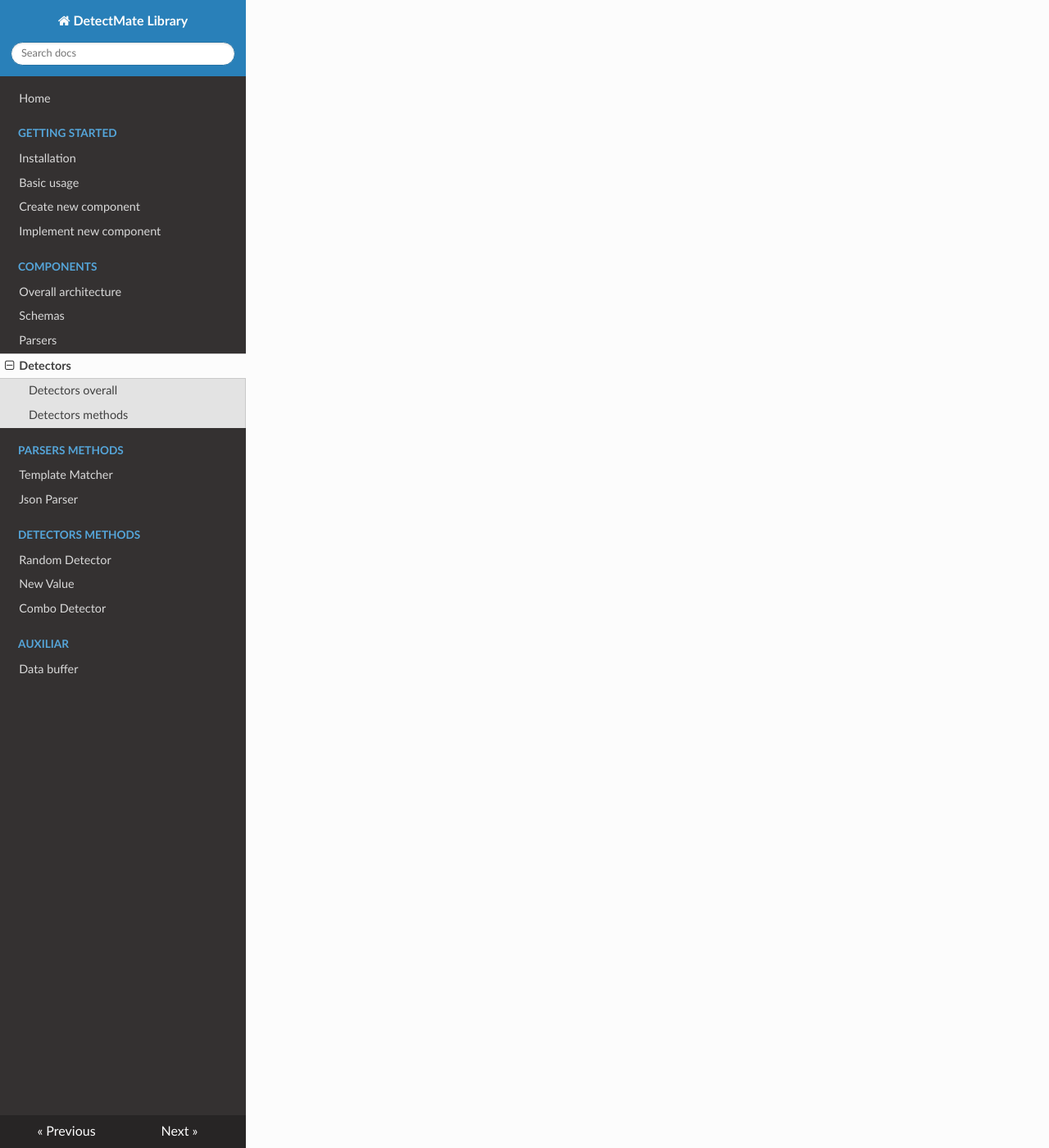
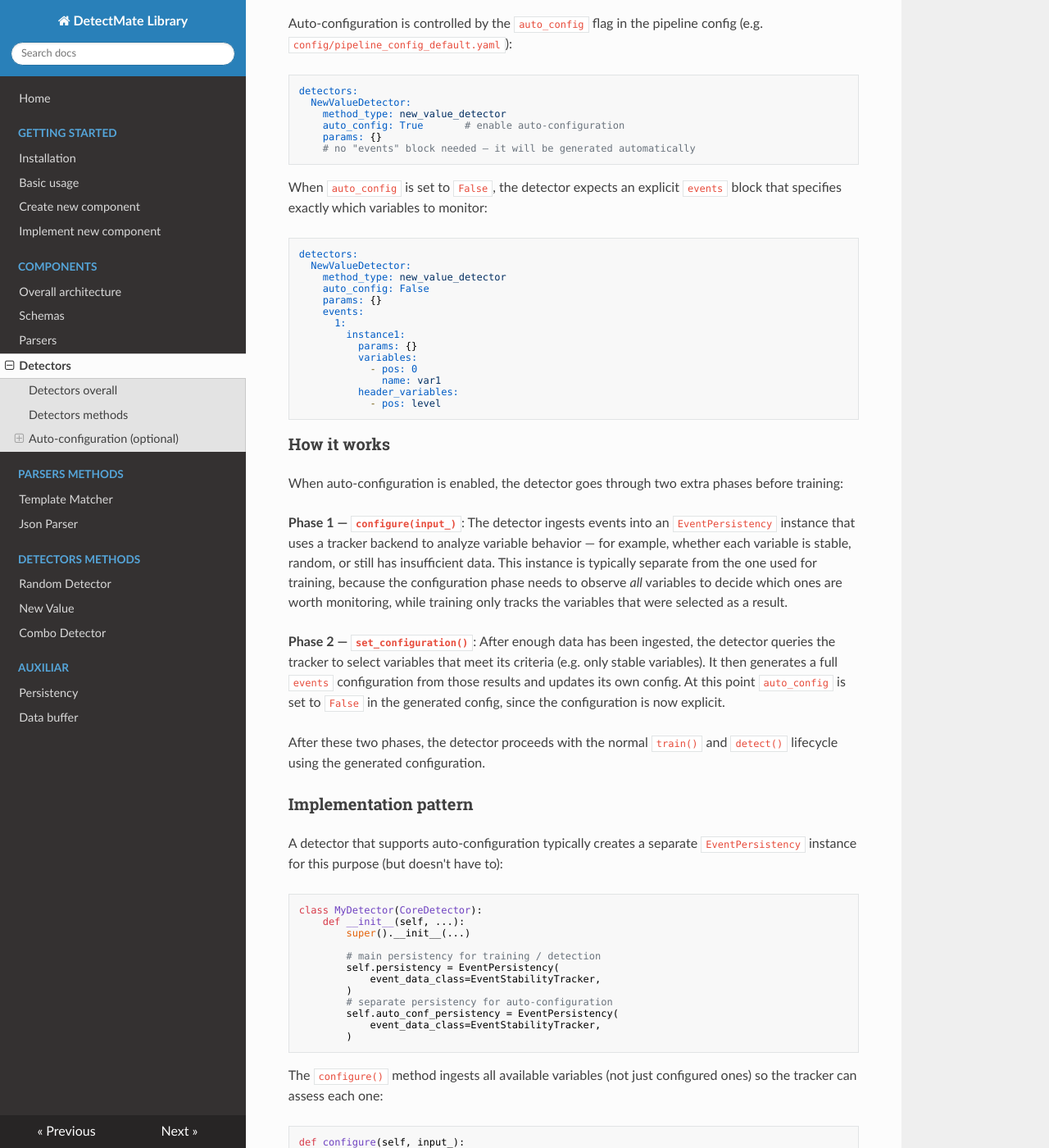
Before and after one commit to ait-detectmate/DetectMateLibrary, an MkDocs documentation site: the page built from docs/detectors.md, in a window 1280 px wide and 1400 px high, scrolled down 1949 px. Shown: the whole window at 82% size. Built offline with MkDocs 1.6.1, drawn with Linux system fonts in a browser that asks for light colours; nearby versions of some CDN libraries; some of the changed text lies outside the part shown.

Commit message:
add docs for persistency and auto-config

````diff
--- a/docs/detectors.md
+++ b/docs/detectors.md
@@ -91,4 +91,111 @@ List of detectors:
 * [New Value](detectors/new_value.md): Detect new values in the variables in the logs.
 * [Combo Detector](detectors/combo.md): Detect new combination of variables in the logs.
 
+
+## Auto-configuration (optional)
+
+Detectors can optionally support **auto-configuration** — a process where the detector automatically discovers which variables are worth monitoring, instead of requiring the user to specify them manually.
+
+### Enabling auto-configuration
+
+Auto-configuration is controlled by the `auto_config` flag in the pipeline config (e.g. `config/pipeline_config_default.yaml`):
+
+```yaml
+detectors:
+  NewValueDetector:
+    method_type: new_value_detector
+    auto_config: True       # enable auto-configuration
+    params: {}
+    # no "events" block needed — it will be generated automatically
+```
+
+When `auto_config` is set to `False`, the detector expects an explicit `events` block that specifies exactly which variables to monitor:
+
+```yaml
+detectors:
+  NewValueDetector:
+    method_type: new_value_detector
+    auto_config: False
+    params: {}
+    events:
+      1:
+        instance1:
+          params: {}
+          variables:
+            - pos: 0
+              name: var1
+          header_variables:
+            - pos: level
+```
+
+### How it works
+
+When auto-configuration is enabled, the detector goes through two extra phases before training:
+
+**Phase 1 — `configure(input_)`**: The detector ingests events into an `EventPersistency` instance that uses a tracker backend to analyze variable behavior — for example, whether each variable is stable, random, or still has insufficient data. This instance is typically separate from the one used for training, because the configuration phase needs to observe *all* variables to decide which ones are worth monitoring, while training only tracks the variables that were selected as a result.
+
+**Phase 2 — `set_configuration()`**: After enough data has been ingested, the detector queries the tracker to select variables that meet its criteria (e.g. only stable variables). It then generates a full `events` configuration from those results and updates its own config. At this point `auto_config` is set to `False` in the generated config, since the configuration is now explicit.
+
+After these two phases, the detector proceeds with the normal `train()` and `detect()` lifecycle using the generated configuration.
+
+### Implementation pattern
+
+A detector that supports auto-configuration typically creates a separate `EventPersistency` instance for this purpose (but doesn't have to):
+
+```python
+class MyDetector(CoreDetector):
+    def __init__(self, ...):
+        super().__init__(...)
+
+        # main persistency for training / detection
+        self.persistency = EventPersistency(
+            event_data_class=EventStabilityTracker,
+        )
+        # separate persistency for auto-configuration
+        self.auto_conf_persistency = EventPersistency(
+            event_data_class=EventStabilityTracker,
+        )
+```
+
+The `configure()` method ingests all available variables (not just configured ones) so the tracker can assess each one:
+
+```python
+def configure(self, input_):
+    self.auto_conf_persistency.ingest_event(
+        event_id=input_["EventID"],
+        event_template=input_["template"],
+        variables=input_["variables"],
+        named_variables=input_["logFormatVariables"],
+    )
+```
+
+The `set_configuration()` method queries the tracker results and generates the final config:
+
+```python
+def set_configuration(self):
+    variables = {}
+    for event_id, tracker in self.auto_conf_persistency.get_events_data().items():
+        stable_vars = tracker.get_variables_by_classification("STABLE")
+        variables[event_id] = stable_vars
+
+    config_dict = generate_detector_config(
+        variable_selection=variables,
+        detector_name=self.name,
+        method_type=self.config.method_type,
+    )
+    self.config = MyDetectorConfig.from_dict(config_dict, self.name)
+```
+
+### Full lifecycle with auto-configuration
+
+```python
+1. configure(input_)         # call for each event in the dataset
+2. set_configuration()       # finalize which variables to monitor
+3. train(input_)             # call for each event in the dataset
+4. detect(input_, output_)   # call for each event to detect anomalies
+```
+
+When `auto_config` is `False`, steps 1 and 2 are skipped entirely.
+
+
 Go back [Index](index.md)
--- a/mkdocs.yml
+++ b/mkdocs.yml
@@ -24,4 +24,5 @@ nav:
     - New Value: detectors/new_value.md
     - Combo Detector: detectors/combo.md
   - Auxiliar:
+    - Persistency: auxiliar/persistency.md
     - Data buffer: auxiliar/input_buffer.md
````
Also changed, not shown: docs/auxiliar/persistency.md (added, +127 -0 lines), 1 other file.
